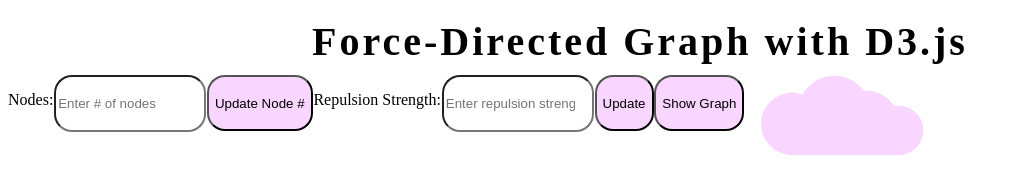
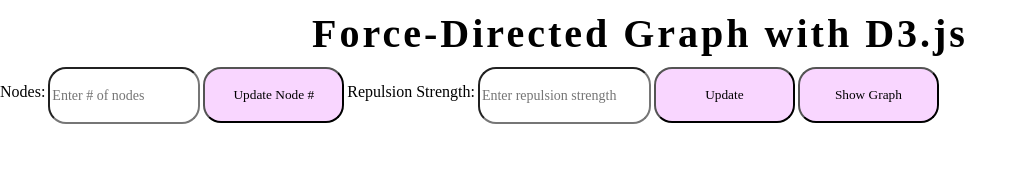
Before and after one commit to allisteraniceto/cpts453-final-project, a plain HTML site: page index.html in a window 1280 px wide. Shown: the whole page, without its empty margins (0-1027 px from the left). Drawn offline with nearby package versions, Linux system fonts and the light colour scheme.

Commit message:
Update styling: fonts and button size

```diff
--- a/index.html
+++ b/index.html
@@ -7,7 +7,7 @@
     <script src="https://d3js.org/d3.v7.min.js"></script>
     <style>
       body {
-        /* background-image: url('https://www.usmagazine.com/wp-content/uploads/2019/11/Celebrities-Who-Became-Memes-01.jpg?quality=86&strip=all'); */
+        margin: 0;
         background-size: cover;
       }
       text {
@@ -30,21 +30,25 @@
       .input-container {
         display: flex;
         flex-direction: row;
-        gap: 0.8px;
+        gap: 3px;
       }
       .button-style {
         border-radius: 18px;
         height: 56px;
         background: #F9D6FF;
+        width: 141px;
+        font-family: "Times New Roman", serif;
       }
-      .cloud-container svg{
+      /* .cloud-container svg{
         width: 194.766px;
         height: 5rem;
-      }
+      } */
       input {
         width: 144px;
         height: 51px;
         border-radius: 18px;
+        font-size: 14px;
+        font-family: "Times New Roman", serif;
       }
       .header {
         display: flex;
@@ -61,22 +65,22 @@
 
   <body>
     <!-- size of graph area-->
-    <div class="header">
+    <div class="header"">
       <span>Force-Directed Graph with D3.js</span>
     </div>
-    <div class="input-container">
+    <div class="input-container"">
       <p>Nodes:</p>
       <input class="input-nodes" type="number" id="nodeCount" placeholder="Enter # of nodes"/>
       <button class="button-style" id="updateNodes">Update Node #</button>
       <p>Repulsion Strength:</p>
-      <input class="input-strength" type="number" id="repulstionStrength" placeholder="Enter repulsion strength"/>
+      <input class="input-strength" type="number" id="repulstionStrength" placeholder="Enter repulsion strength" style="width: 165px"/>
       <button class="button-style" id="updateRepulsion">Update</button>
       <button class="button-style" id="toggleMode">Show Graph</button>
-        <div class="cloud-container">
+        <!-- <div class="cloud-container">
           <svg class xmlns="http://www.w3.org/2000/svg" width="195" height="96" viewBox="0 0 195 96" fill="none">
             <path fill-rule="evenodd" clip-rule="evenodd" d="M87.8388 0.830078C102.405 0.830078 115.302 7.97772 123.214 18.9571C124.32 18.8617 125.44 18.8131 126.571 18.8131C140.531 18.8131 152.76 26.2255 159.537 37.3294C161.359 36.9789 163.24 36.7953 165.164 36.7953C181.513 36.7953 194.766 50.0487 194.766 66.3977C194.766 82.7465 181.513 95.9999 165.164 96V96.0005H37.3487L37.3487 96.0004C16.7216 96.0004 0 79.2788 0 58.6517C0 38.0246 16.7216 21.303 37.3487 21.303C41.6635 21.303 45.8073 22.0347 49.663 23.3807C57.0823 9.93645 71.3971 0.830078 87.8388 0.830078Z" fill="#F9D6FF"/>
           </svg>
-        </div>
+        </div> -->
       </button>
     </div>
     <script src="src/js/script.js"></script>
```
